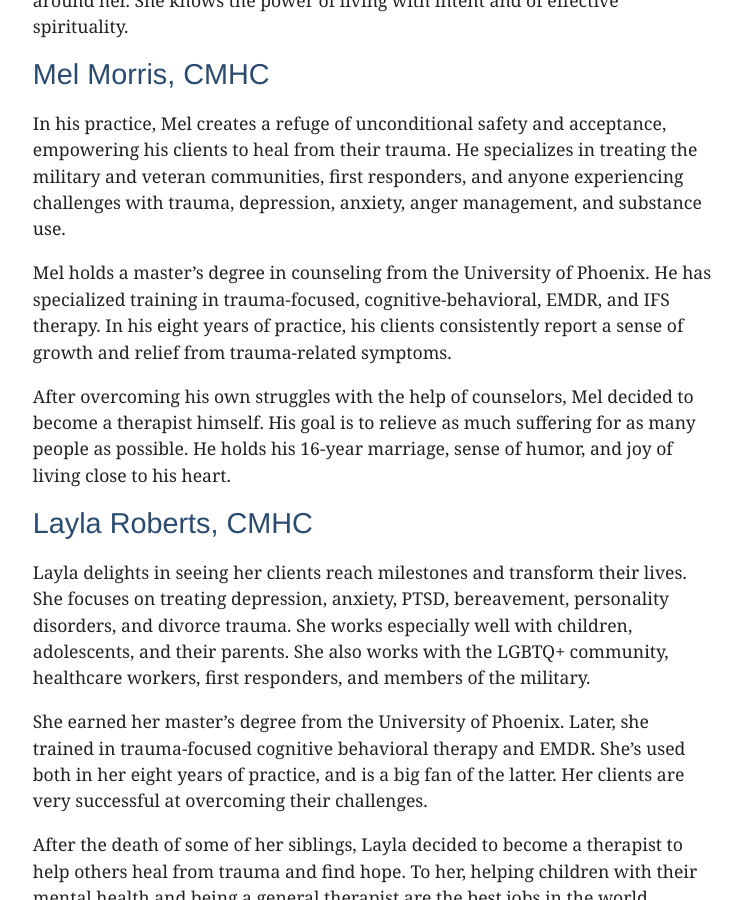
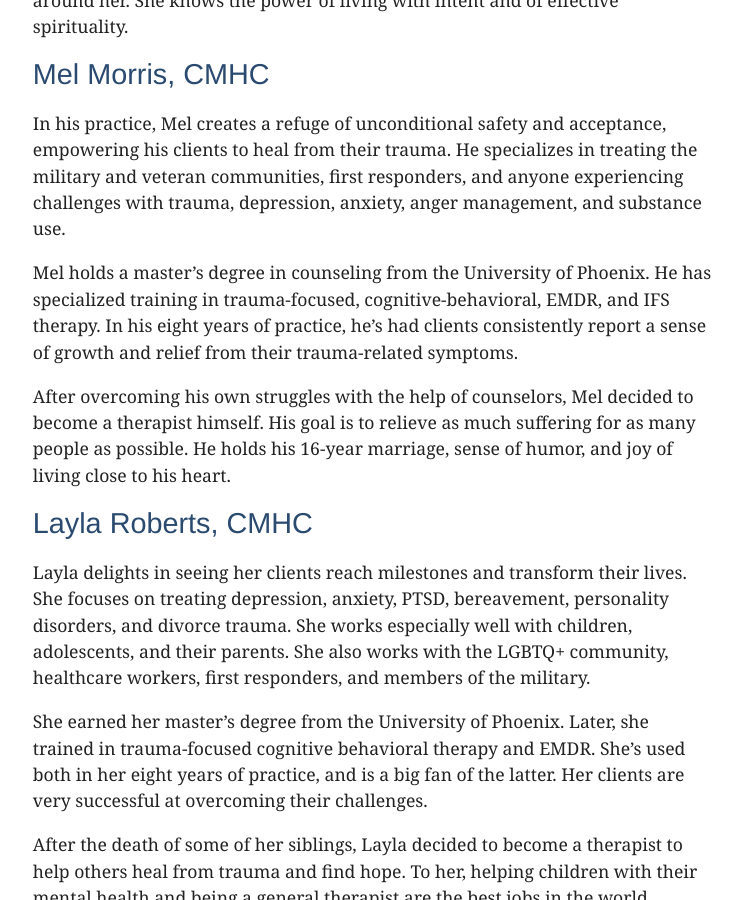
Before and after one commit to jborjon/jborjon.github.io, a Jekyll site: the page built from portfolio/bios.md, in a window 1280 px wide and 900 px high, scrolled down 2229 px. Shown: the whole window, without its empty margins (268-1010 px from the left). Built offline with Jekyll 4.4.1, drawn with Linux system fonts in a browser that asks for light colours; some web fonts are replaced.

Commit message:
Fix grammar

```diff
--- a/portfolio/bios.md
+++ b/portfolio/bios.md
@@ -46,7 +46,7 @@ She is ever the proverbial grandmother, taking care of (and feeding) everyone ar
 
 In his practice, Mel creates a refuge of unconditional safety and acceptance, empowering his clients to heal from their trauma. He specializes in treating the military and veteran communities, first responders, and anyone experiencing challenges with trauma, depression, anxiety, anger management, and substance use.
 
-Mel holds a master's degree in counseling from the University of Phoenix. He has specialized training in trauma-focused, cognitive-behavioral, EMDR, and IFS therapy. In his eight years of practice, his clients consistently report a sense of growth and relief from trauma-related symptoms.
+Mel holds a master's degree in counseling from the University of Phoenix. He has specialized training in trauma-focused, cognitive-behavioral, EMDR, and IFS therapy. In his eight years of practice, he's had clients consistently report a sense of growth and relief from their trauma-related symptoms.
 
 After overcoming his own struggles with the help of counselors, Mel decided to become a therapist himself. His goal is to relieve as much suffering for as many people as possible. He holds his 16-year marriage, sense of humor, and joy of living close to his heart.
 
```
